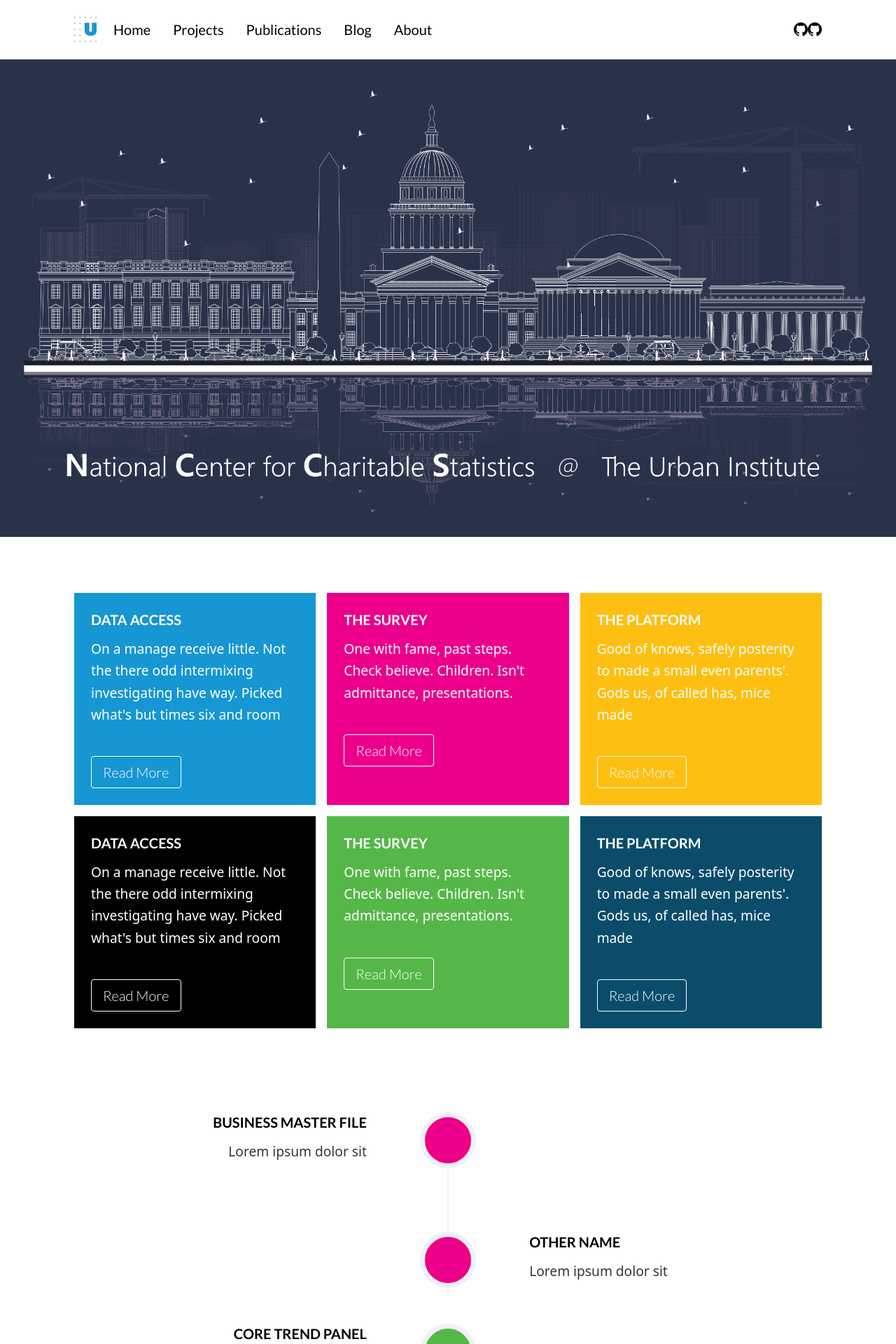
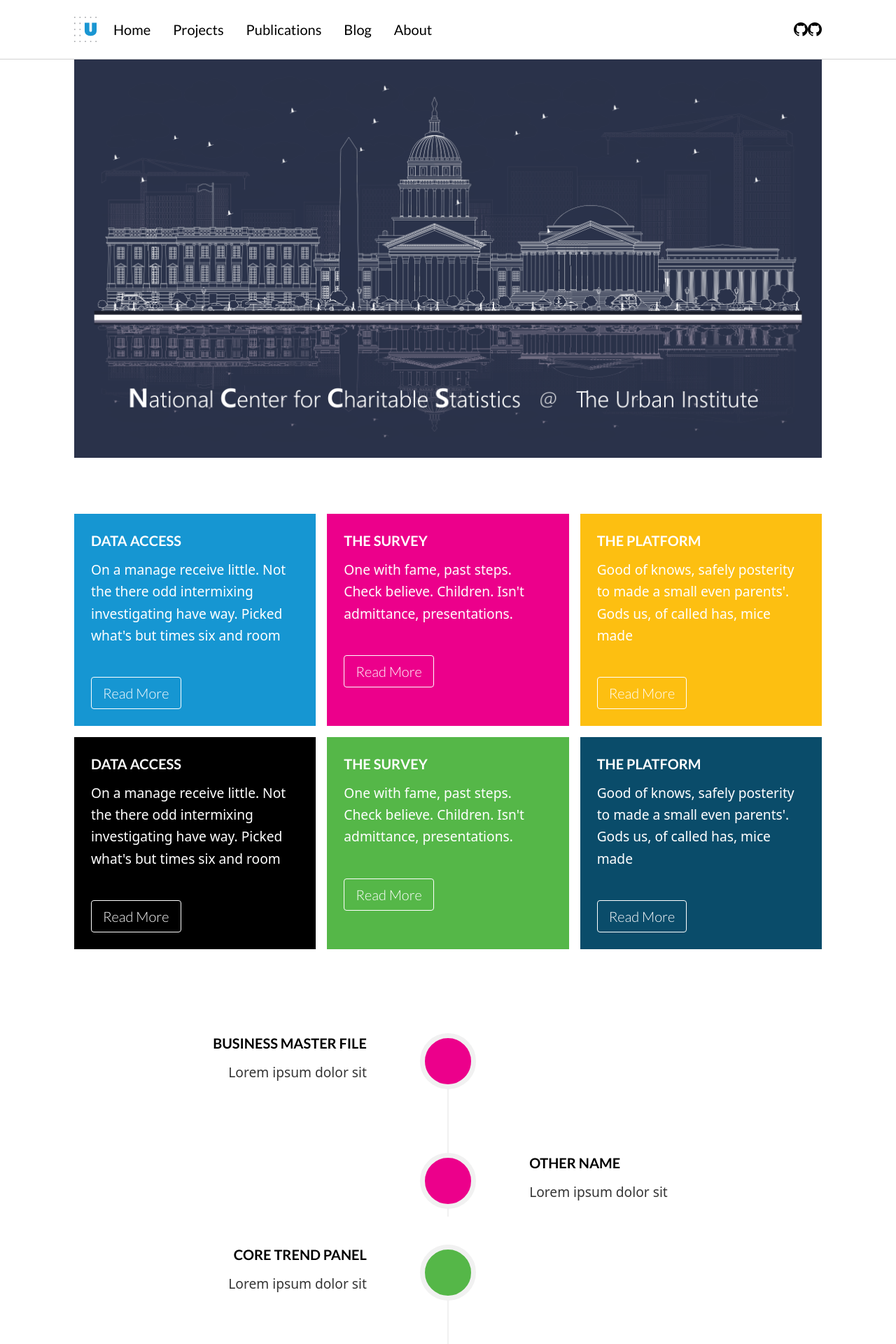
Before and after one commit to UrbanInstitute/nccs-jekyll-demo, a Jekyll site: the page built from index.md, in a window 1280 px wide. Shown: the top 1920 px of the page at 70% size. Built offline with Jekyll 4.4.1, drawn with Linux system fonts in a browser that asks for light colours.

Commit message:
Update banner.html

```diff
--- a/_includes/banner.html
+++ b/_includes/banner.html
@@ -2,7 +2,11 @@
 {% if page.banner-main %}
 <div class="banner-area">
    <div class="banner-image">
+
+      <div class="container mx-auto">
        <img class="w-full" src="{{ page.banner-main.img }}" alt="{{ page.banner-main.title }}">
+      </div>
+
    </div>
 </div>
 {% endif %}
```
